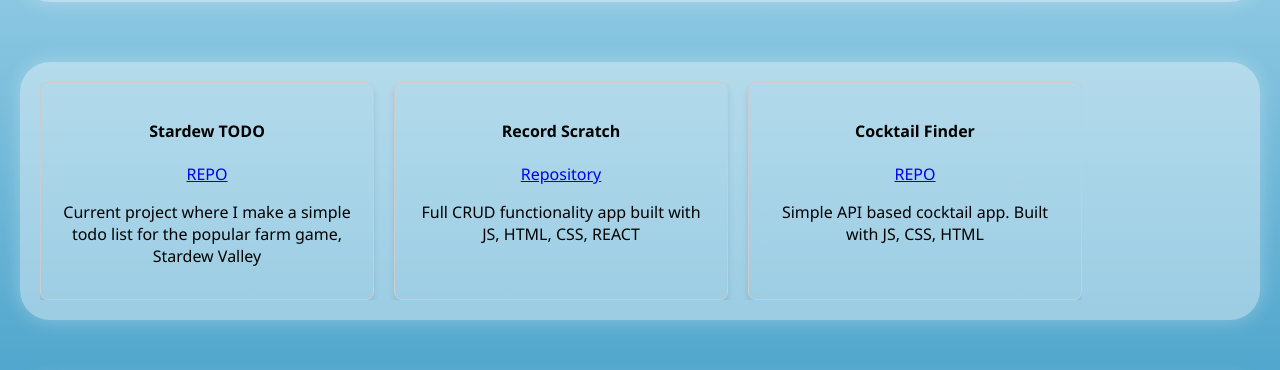
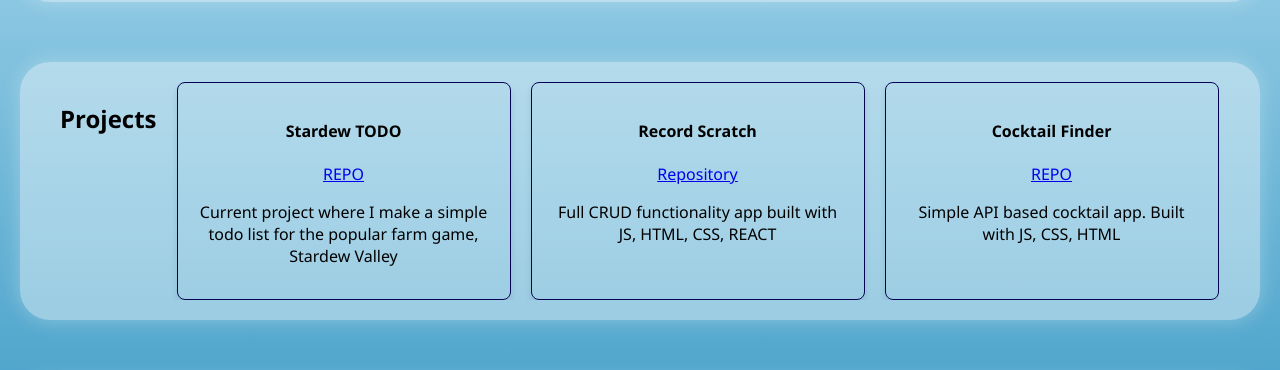
Before and after one commit to HollyDraz/hdportfolio, a React (Create React App) app in the folder portfolio/: page / in a window 1280 px wide. Shown: the part 539-909 px from the top of the page. Built offline with nearby package versions, Linux system fonts and the light colour scheme.

Commit message:
added new css for projects

```diff
--- a/portfolio/src/components/Projects.css
+++ b/portfolio/src/components/Projects.css
@@ -1,3 +1,14 @@
+.prgsection {
+  margin: 60px 20px;
+  padding: 20px;
+  background: rgba(255, 255, 255, 0.4);
+  border-radius: 30px;
+  box-shadow: 0 0 20px rgba(255, 255, 255, 0.3);
+  display: flex;
+  flex-direction: column; /* Stack content vertically */
+  align-items: flex-start; /* Align items to the start */
+  transition: transform 0.3s ease, box-shadow 0.3s ease;
+}
 .prgsection {
     margin: 60px 20px;
     padding: 20px;
@@ -19,7 +30,7 @@
   .card {
     flex: 0 0 auto; /* Prevents cards from shrinking or growing */
     width: 300px; /* Set a fixed width for the cards */
-    border: 1px solid #ccc;
+    border: 1px solid #060252;
     border-radius: 8px;
     padding: 16px;
     box-shadow: 0 4px 6px rgba(0, 0, 0, 0.1);
@@ -29,7 +40,7 @@
 
   /* On mouse-over, add a deeper shadow */
   .card:hover {
-    box-shadow: 0 8px 16px 0 rgba(0,0,0,0.2);
+    box-shadow: 0 8px 26px 0 rgba(0, 0, 0, 0.648);
   }
 
   .slideshow {
--- a/portfolio/src/components/Projects.js
+++ b/portfolio/src/components/Projects.js
@@ -6,6 +6,8 @@ function Projects() {
   return (
     <div className="prgsection">
      <div className="slideshow">
+      <br/>
+      <h2 className="prgheader">Projects</h2>
      <div class="card">
     <h4><b>Stardew TODO</b></h4>
     <a href='https://github.com/HollyDraz/stardew_todo'>REPO</a>
```
